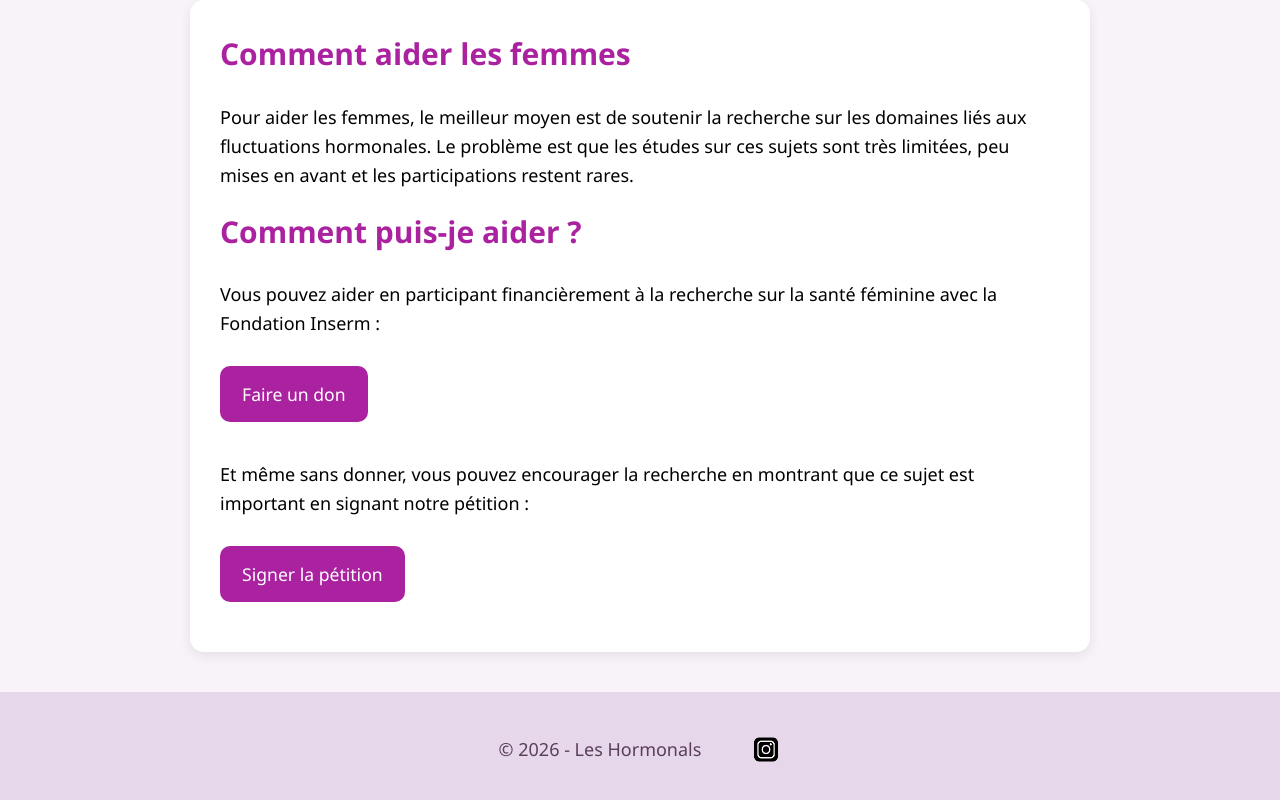
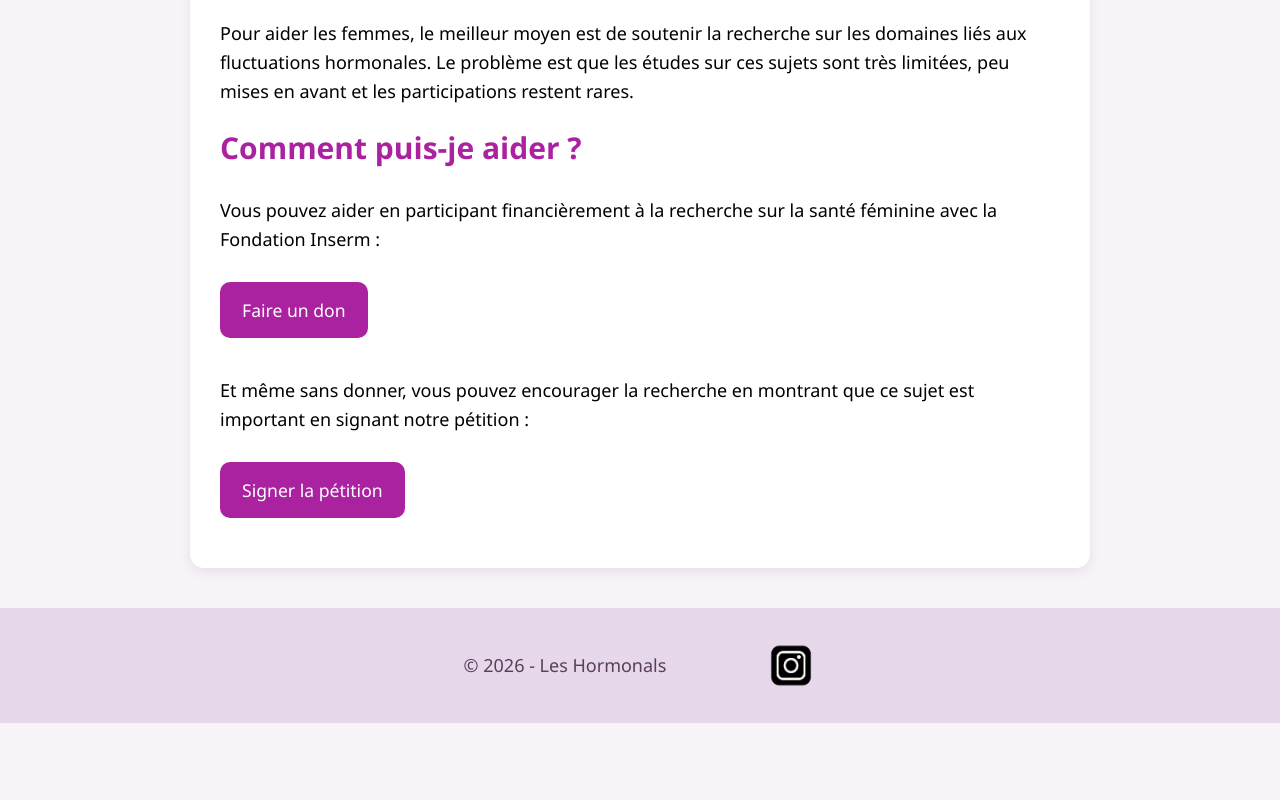
Before and after one commit to Elsa3005/Les-hormones-f-minins, a plain HTML site: page index.html in a window 1280 px wide. Shown: the part 1280-2080 px from the top of the page. After the commit the page ends 2003 px from the top, so only its background shows below. Drawn offline with Linux system fonts and the light colour scheme.

Commit message:
Update hackaton.css

```diff
--- a/hackaton.css
+++ b/hackaton.css
@@ -17,7 +17,6 @@
     display: flex;
     justify-content: center;
     align-items: center;
-    flex-wrap: wrap;
     gap: 20px;
 }
 
@@ -31,6 +30,7 @@
     font-size: 40px;
     font-weight: 700;
     letter-spacing: 1px;
+    line-height: 1;
 }
 
 main {
@@ -81,7 +81,7 @@
 }
 
 .social-icon {
-    width: 30px;
+    width: 50px;
     height: auto;
     display: block;
 }
@@ -96,7 +96,7 @@
     display: flex;
     justify-content: center;
     align-items: center;
-    gap: 50px;
+    gap: 100px;
 }
 
 @media (max-width: 600px) {
```
